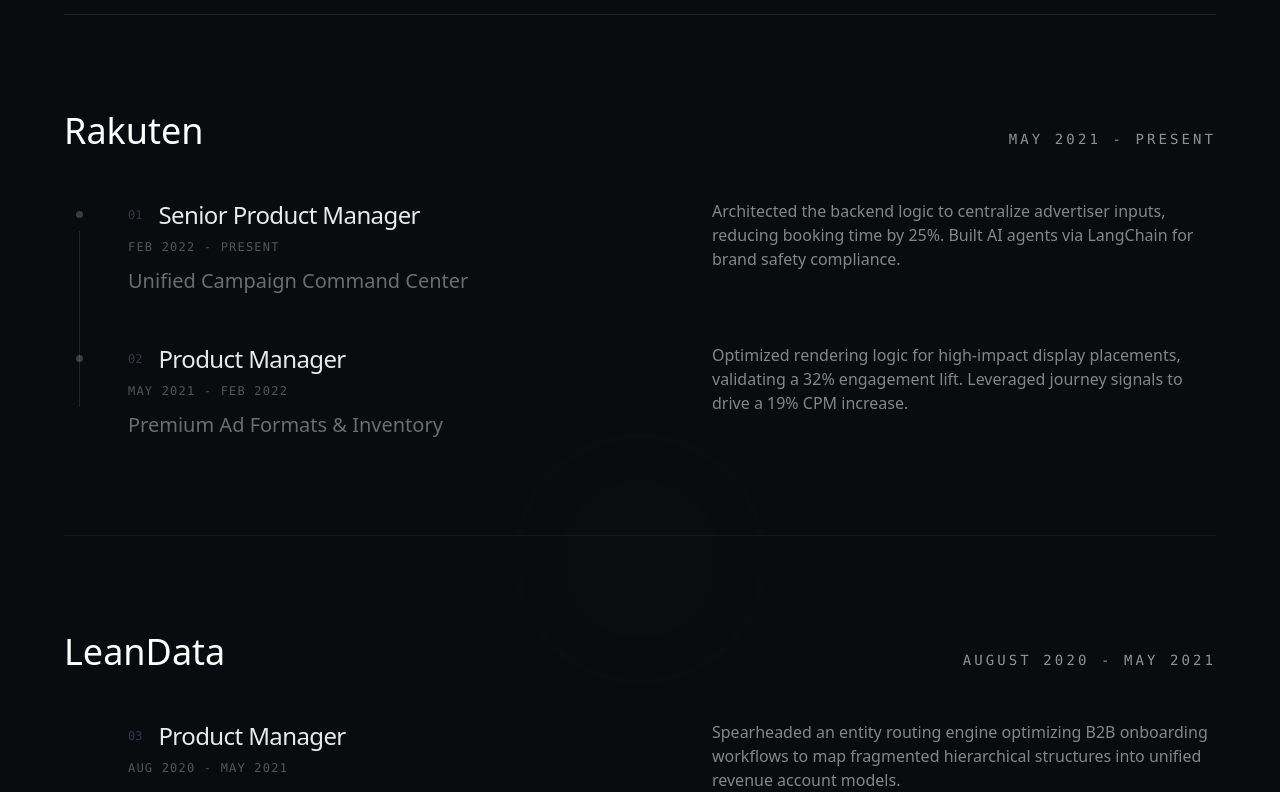
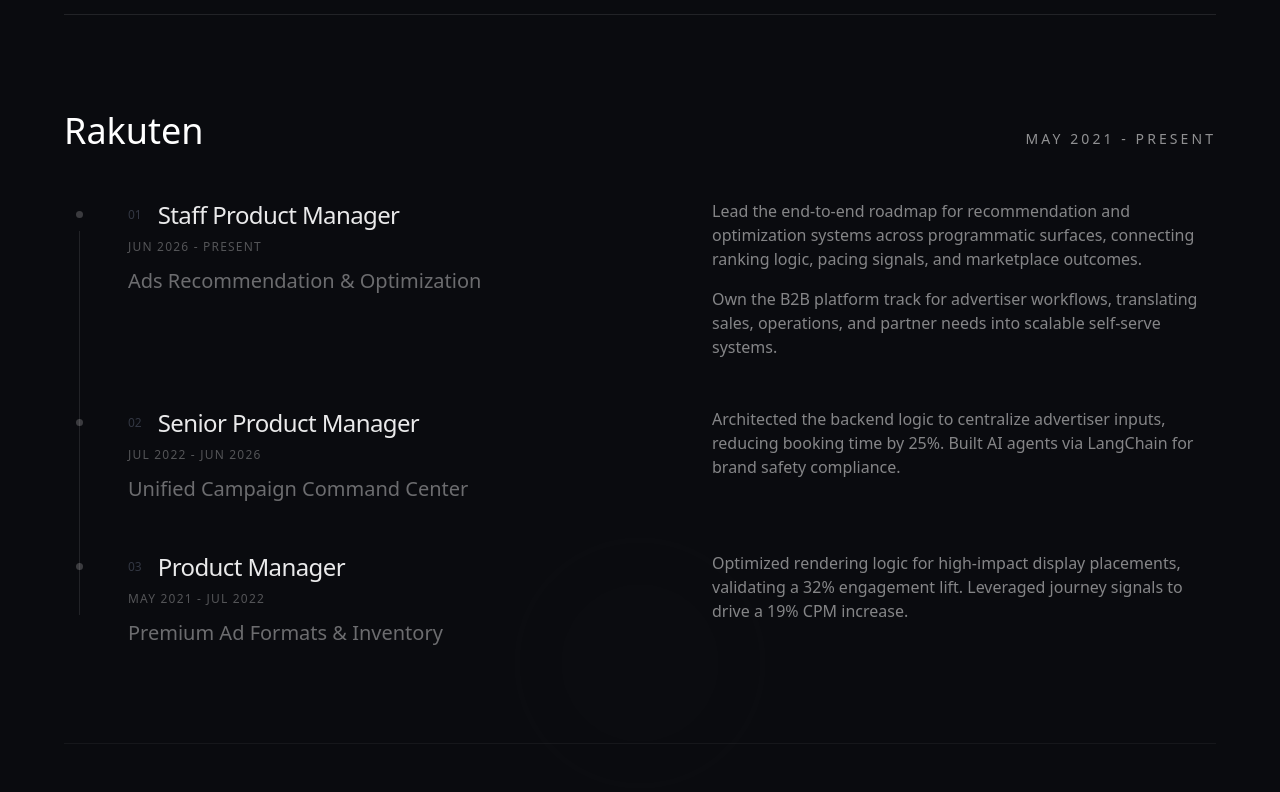
Before and after one commit to Pranavd0828/my-portfolio, a Next.js app: page / in a window 1280 px wide. Shown: the part 1100-1892 px from the top of the page. Built offline with nearby package versions, Linux system fonts and the light colour scheme; a web font is replaced by a local one.

Commit message:
chore: final layout polish, typography updates, and formspree integration

```diff
--- a/src/app/globals.css
+++ b/src/app/globals.css
@@ -3,6 +3,7 @@
 @theme {
   --font-sans: var(--font-inter);
   --font-serif: var(--font-playfair);
+  --font-mono: var(--font-inter);
 
   --color-background: var(--background);
   --color-foreground: var(--foreground);
--- a/src/app/layout.tsx
+++ b/src/app/layout.tsx
@@ -27,10 +27,10 @@
     default: "Pranav Deo | Portfolio",
     template: "%s | Pranav Deo",
   },
-  description: "Senior Product Manager specializing in AI, Data Strategy, and AdTech.",
+  description: "Staff Product Manager specializing in AI, Data Strategy, and AdTech.",
   openGraph: {
     title: "Pranav Deo | Portfolio",
-    description: "Senior Product Manager specializing in AI, Data Strategy, and AdTech.",
+    description: "Staff Product Manager specializing in AI, Data Strategy, and AdTech.",
     url: "https://www.deopranav.com",
     siteName: "Pranav Deo Portfolio",
     locale: "en_US",
@@ -47,7 +47,7 @@
   twitter: {
     card: "summary_large_image",
     title: "Pranav Deo | Portfolio",
-    description: "Senior Product Manager specializing in AI, Data Strategy, and AdTech.",
+    description: "Staff Product Manager specializing in AI, Data Strategy, and AdTech.",
     images: ["/favicon.jpg"],
   },
   robots: {
--- a/src/components/EscapeGame.tsx
+++ b/src/components/EscapeGame.tsx
@@ -383,14 +383,14 @@
                     window.location.href = '/';
                 }}
                 onPointerDown={(e) => e.stopPropagation()}
-                className="absolute top-6 left-6 md:top-8 md:left-12 px-4 py-2 bg-white/5 border border-white/20 hover:bg-white/10 text-xs font-mono uppercase tracking-[0.2em] text-white/90 transition-all duration-300 z-50 rounded-sm inline-flex items-center gap-2 backdrop-blur-md"
+                className="absolute top-20 left-6 md:top-24 md:left-12 px-4 py-2 bg-white/5 border border-white/20 hover:bg-white/10 text-xs font-mono uppercase tracking-[0.2em] text-white/90 transition-all duration-300 z-50 rounded-sm inline-flex items-center gap-2 backdrop-blur-md"
                 aria-label="Abort and return to index"
             >
                 <span className="text-accent">←</span> <span>ABORT_TO_INDEX</span>
             </button>
 
             {/* UI Overlay */}
-            <div className="absolute top-6 right-6 md:top-8 md:right-12 font-mono text-sm tracking-widest text-muted/50 select-none pointer-events-none flex flex-col items-end gap-1">
+            <div className="absolute top-20 right-6 md:top-24 md:right-12 font-mono text-sm tracking-widest text-muted/50 select-none pointer-events-none flex flex-col items-end gap-1">
                 <span>HI {highScore.toString().padStart(5, '0')}</span>
                 <span className="text-accent">{score.toString().padStart(5, '0')}</span>
             </div>
--- a/src/components/Hero.tsx
+++ b/src/components/Hero.tsx
@@ -31,17 +31,16 @@
                     initial={{ opacity: 0, y: 20 }}
                     animate={isLoaded ? { opacity: 1, y: 0 } : { opacity: 0, y: 20 }}
                     transition={{ duration: 1, delay: 0.2, ease: [0.22, 1, 0.36, 1] }}
-                    className="font-mono text-[10px] md:text-sm uppercase tracking-[0.3em] text-white/50 mb-8"
+                    className="font-mono text-xs md:text-base uppercase tracking-[0.3em] text-white/50 mb-8"
                 >
                     {/* Mobile: stacked on three lines */}
                     <span className="flex flex-col items-center gap-1.5 md:hidden">
                         <span className="text-white">Pranav Deo</span>
-                        <span>Product Manager</span>
-                        <span>Hands-on with GenAI</span>
+                        <span>Staff Product Manager</span>
                     </span>
                     {/* Desktop: single inline line */}
                     <span className="hidden md:inline">
-                        <span className="text-white">Pranav Deo</span> <span className="mx-2 opacity-30">&bull;</span> Product Manager · Hands-on with GenAI
+                        <span className="text-white">Pranav Deo</span> <span className="mx-2 opacity-30">&bull;</span> Staff Product Manager
                     </span>
                 </motion.div>
 
--- a/src/components/Journey.tsx
+++ b/src/components/Journey.tsx
@@ -9,16 +9,26 @@
         roles: [
             {
                 id: '01',
+                title: 'Ads Recommendation & Optimization',
+                role: 'Staff Product Manager',
+                year: 'Jun 2026 - Present',
+                description: [
+                    'Lead the end-to-end roadmap for recommendation and optimization systems across programmatic surfaces, connecting ranking logic, pacing signals, and marketplace outcomes.',
+                    'Own the B2B platform track for advertiser workflows, translating sales, operations, and partner needs into scalable self-serve systems.'
+                ],
+            },
+            {
+                id: '02',
                 title: 'Unified Campaign Command Center',
                 role: 'Senior Product Manager',
-                year: 'Feb 2022 - Present',
+                year: 'Jul 2022 - Jun 2026',
                 description: 'Architected the backend logic to centralize advertiser inputs, reducing booking time by 25%. Built AI agents via LangChain for brand safety compliance.',
             },
             {
-                id: '02',
+                id: '03',
                 title: 'Premium Ad Formats & Inventory',
                 role: 'Product Manager',
-                year: 'May 2021 - Feb 2022',
+                year: 'May 2021 - Jul 2022',
                 description: 'Optimized rendering logic for high-impact display placements, validating a 32% engagement lift. Leveraged journey signals to drive a 19% CPM increase.',
             }
         ]
@@ -28,7 +38,7 @@
         timeframe: 'August 2020 - May 2021',
         roles: [
             {
-                id: '03',
+                id: '04',
                 title: 'Revenue Operations Engine',
                 role: 'Product Manager',
                 year: 'Aug 2020 - May 2021',
@@ -41,7 +51,7 @@
         timeframe: 'August 2017 - July 2019',
         roles: [
             {
-                id: '04',
+                id: '05',
                 title: 'Display/Video Yield Strategy',
                 role: 'Product Analyst',
                 year: 'Aug 2017 - Jul 2019',
@@ -121,9 +131,19 @@
                                         </div>
 
                                         <div className="flex-1 md:pl-8 mt-4 md:mt-0 flex flex-col md:items-start md:text-left">
-                                            <p className="font-serif text-white/50 text-sm md:text-base max-w-lg group-hover/role:text-white/90 transition-colors">
-                                                {role.description}
-                                            </p>
+                                            {Array.isArray(role.description) ? (
+                                                <ul className="font-serif text-white/50 text-sm md:text-base max-w-lg group-hover/role:text-white/90 transition-colors space-y-4">
+                                                    {role.description.map((point) => (
+                                                        <li key={point}>
+                                                            {point}
+                                                        </li>
+                                                    ))}
+                                                </ul>
+                                            ) : (
+                                                <p className="font-serif text-white/50 text-sm md:text-base max-w-lg group-hover/role:text-white/90 transition-colors">
+                                                    {role.description}
+                                                </p>
+                                            )}
                                         </div>
                                     </div>
                                 ))}
--- a/src/components/Projects.tsx
+++ b/src/components/Projects.tsx
@@ -3,65 +3,7 @@
 import Link from 'next/link';
 import { motion, useReducedMotion } from 'framer-motion';
 
-const projects = [
-    {
-        title: 'Gmail Commitment Radar',
-        category: 'AI Workflow Intelligence',
-        description: 'A high-fidelity Gmail layer that detects commitments, deadlines, asks, and follow-ups inside email threads, then surfaces triage actions across inbox, thread, radar, and dashboard views.',
-        github: 'https://github.com/Pranavd0828/Gmail-Commitment-Radar',
-        demo: 'https://pranavd0828.github.io/Gmail-Commitment-Radar/',
-        caseStudy: '/work/gmail-commitment-radar'
-    },
-    {
-        title: 'Google Maps Meet Mode',
-        category: 'Product Strategy & Prototype',
-        description: 'Conceptualization and prototype of an experiential "Meet Mode" feature designed for Google Maps, streamlining impromptu social coordination.',
-        github: 'https://github.com/Pranavd0828/Google-Maps-Meet-Mode',
-        demo: 'https://google-maps-meet-mode.vercel.app/',
-        caseStudy: '/work/maps-meet-mode'
-    },
-    {
-        title: 'Flappy Eagle',
-        category: 'Game Engine & Physics',
-        description: 'A premium, cinematic survival experience game overriding standard physics engines with heavy, deliberate micro-interactions and rigorous gravity models.',
-        github: 'https://github.com/Pranavd0828/flappy-eagle',
-        demo: 'https://pranavd0828.github.io/flappy-eagle/',
-        caseStudy: '/work/flappy-eagle'
-    },
-    {
-        title: 'LinkedIn Messaging Formatting',
-        category: 'UI/UX Extension',
-        description: 'A browser extension prototype that injects rich text formatting capabilities; like bold, italics, and lists; directly into LinkedIn\'s native messaging interface.',
-        github: 'https://github.com/Pranavd0828/LinkedIn-Messaging-with-Formatting-Option',
-        demo: 'https://pranavd0828.github.io/LinkedIn-Messaging-with-Formatting-Option/',
-        caseStudy: '/work/linkedin-messaging-formatting'
-    },
-    {
-        title: 'WhatsApp Regional Voice-Over AI',
-        category: 'LLM & Audio Synthesis',
-        description: 'End-to-end prototype injecting hyper-local, regional voice-over capabilities directly into WhatsApp using generative AI models.',
-        github: 'https://github.com/Pranavd0828/Whatsapp-Regional-Voice-Over-AI',
-        demo: 'https://pranavd0828.github.io/Whatsapp-Regional-Voice-Over-AI/',
-        caseStudy: '/work/whatsapp-regional-voice'
-    },
-    {
-        title: 'Read with your Crew in Kindle',
-        category: 'Social Ideation',
-        description: 'A conceptual prototype exploring synchronous, shared-reading experiences and social margin-notes tailored specifically for the Kindle ecosystem.',
-        github: 'https://github.com/Pranavd0828/Read-with-your-Crew-in-Kindle',
-        demo: 'https://pranavd0828.github.io/Read-with-your-Crew-in-Kindle/',
-        caseStudy: '/work/kindle-crew'
-    },
-    {
-        title: 'Food Delivery: Post-Cancellation Rescue',
-        category: 'Marketplace Optimization',
-        description: 'An algorithmic approach to salvaging canceled food delivery orders by dynamically mapping and discounting them to nearby users in real-time.',
-        github: 'https://github.com/Pranavd0828/Food-Delivery---Post-Cancellation-Rescue-Offers',
-        demo: 'https://pranavd0828.github.io/Food-Delivery---Post-Cancellation-Rescue-Offers/',
-        caseStudy: '/work/rescue-offers'
-    }
-];
-
+import { caseStudies } from '../content/caseStudies';
 export default function Projects() {
     const prefersReducedMotion = useReducedMotion();
     const glowAnimate = prefersReducedMotion
@@ -105,38 +47,40 @@
                 </div>
 
                 <div className="relative z-10 grid grid-cols-1 md:grid-cols-2">
-                    {projects.map((project) => (
+                    {caseStudies.slice(0, 6).map((cs) => (
                         <div
-                            key={project.title}
+                            key={cs.title}
                             className="flex flex-col p-8 md:p-12 border-[0.5px] border-white/10"
                         >
                             <div className="relative z-10 flex flex-col h-full justify-between opacity-70 hover:opacity-100 transition-opacity duration-500">
                                 <div>
-                                    <span className="text-[10px] font-mono uppercase tracking-widest text-white/30">{project.category}</span>
-                                    <h3 className="font-serif text-2xl text-white mt-6 mb-6">{project.title}</h3>
+                                    <span className="text-[10px] font-mono uppercase tracking-widest text-white/30">{cs.category}</span>
+                                    <h3 className="font-serif text-2xl text-white mt-6 mb-6">{cs.title}</h3>
                                     <p className="font-serif text-xs md:text-sm text-white/50 leading-relaxed mb-12">
-                                        {project.description}
+                                        {cs.tagline}
                                     </p>
                                 </div>
 
                                 <div className="flex flex-wrap items-center gap-x-8 gap-y-3 mt-4 pt-8 border-t-[0.5px] border-white/10">
-                                    {project.caseStudy && (
-                                        <Link href={project.caseStudy} className="flex items-center text-[10px] font-mono uppercase tracking-widest text-white/80 hover:text-white transition-colors duration-400">
+                                    {cs.slug && (
+                                        <Link href={`/work/${cs.slug}`} className="flex items-center text-[10px] font-mono uppercase tracking-widest text-white/80 hover:text-white transition-colors duration-400">
                                             <span>Case Study</span>
                                             <svg className="w-3 h-3 ml-2 opacity-50" fill="none" viewBox="0 0 24 24" stroke="currentColor">
                                                 <path strokeLinecap="round" strokeLinejoin="round" strokeWidth={2} d="M14 5l7 7m0 0l-7 7m7-7H3" />
                                             </svg>
                                         </Link>
                                     )}
-                                    <a href={project.github} target="_blank" rel="noopener noreferrer" className="flex items-center text-[10px] font-mono uppercase tracking-widest text-white/40 hover:text-white transition-colors duration-400">
-                                        <span>View Code</span>
-                                        <svg className="w-3 h-3 ml-2 opacity-30" fill="none" viewBox="0 0 24 24" stroke="currentColor">
-                                            <path strokeLinecap="round" strokeLinejoin="round" strokeWidth={2} d="M14 5l7 7m0 0l-7 7m7-7H3" />
-                                        </svg>
-                                    </a>
+                                    {cs.github && (
+                                        <a href={cs.github} target="_blank" rel="noopener noreferrer" className="flex items-center text-[10px] font-mono uppercase tracking-widest text-white/40 hover:text-white transition-colors duration-400">
+                                            <span>View Code</span>
+                                            <svg className="w-3 h-3 ml-2 opacity-30" fill="none" viewBox="0 0 24 24" stroke="currentColor">
+                                                <path strokeLinecap="round" strokeLinejoin="round" strokeWidth={2} d="M14 5l7 7m0 0l-7 7m7-7H3" />
+                                            </svg>
+                                        </a>
+                                    )}
 
-                                    {project.demo && (
-                                        <a href={project.demo} target="_blank" rel="noopener noreferrer" className="flex items-center text-[10px] font-mono uppercase tracking-widest text-white/60 hover:text-white transition-colors duration-400">
+                                    {cs.demo && (
+                                        <a href={cs.demo} target="_blank" rel="noopener noreferrer" className="flex items-center text-[10px] font-mono uppercase tracking-widest text-white/60 hover:text-white transition-colors duration-400">
                                             <span>Try Yourself</span>
                                             <svg className="w-3 h-3 ml-2 opacity-30" fill="none" viewBox="0 0 24 24" stroke="currentColor">
                                                 <path strokeLinecap="round" strokeLinejoin="round" strokeWidth={2} d="M10 6H6a2 2 0 00-2 2v10a2 2 0 002 2h10a2 2 0 002-2v-4M14 4h6m0 0v6m0-6L10 14" />
--- a/src/components/ReadingList.tsx
+++ b/src/components/ReadingList.tsx
@@ -154,7 +154,7 @@
                                                     <h4 className={`font-serif text-xl md:text-2xl text-white`}>
                                                         {book.title}
                                                     </h4>
-                                                    <div className={`font-serif text-sm md:text-base md:text-right text-white/60 italic`}>
+                                                    <div className={`font-serif text-sm md:text-base md:text-right text-white/60`}>
                                                         {book.author}
                                                     </div>
                                                 </div>
```
Also changed, not shown: src/components/ConnectSection.tsx (+43 -9 lines), 1 other file (tests, documents, lock files or other folders).
